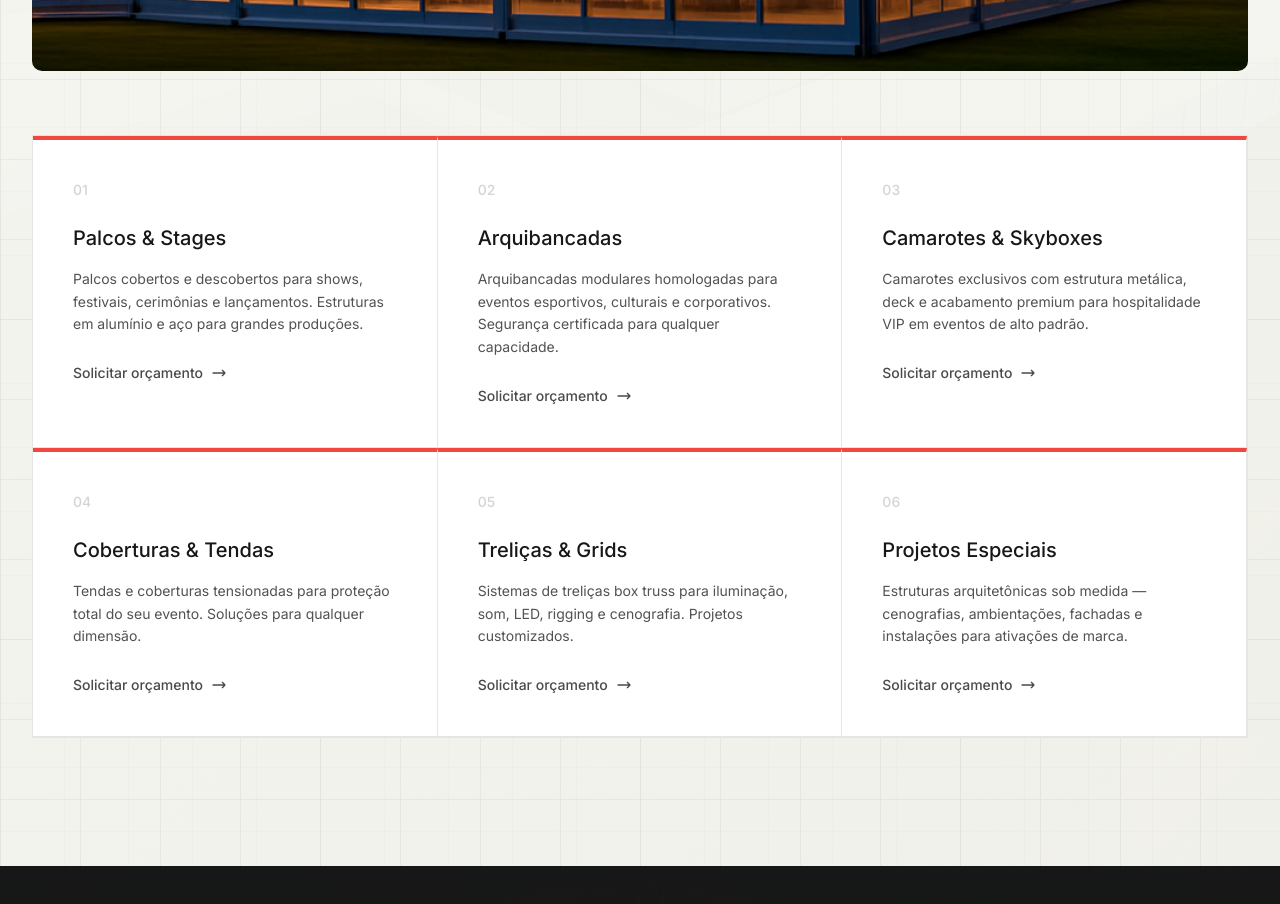
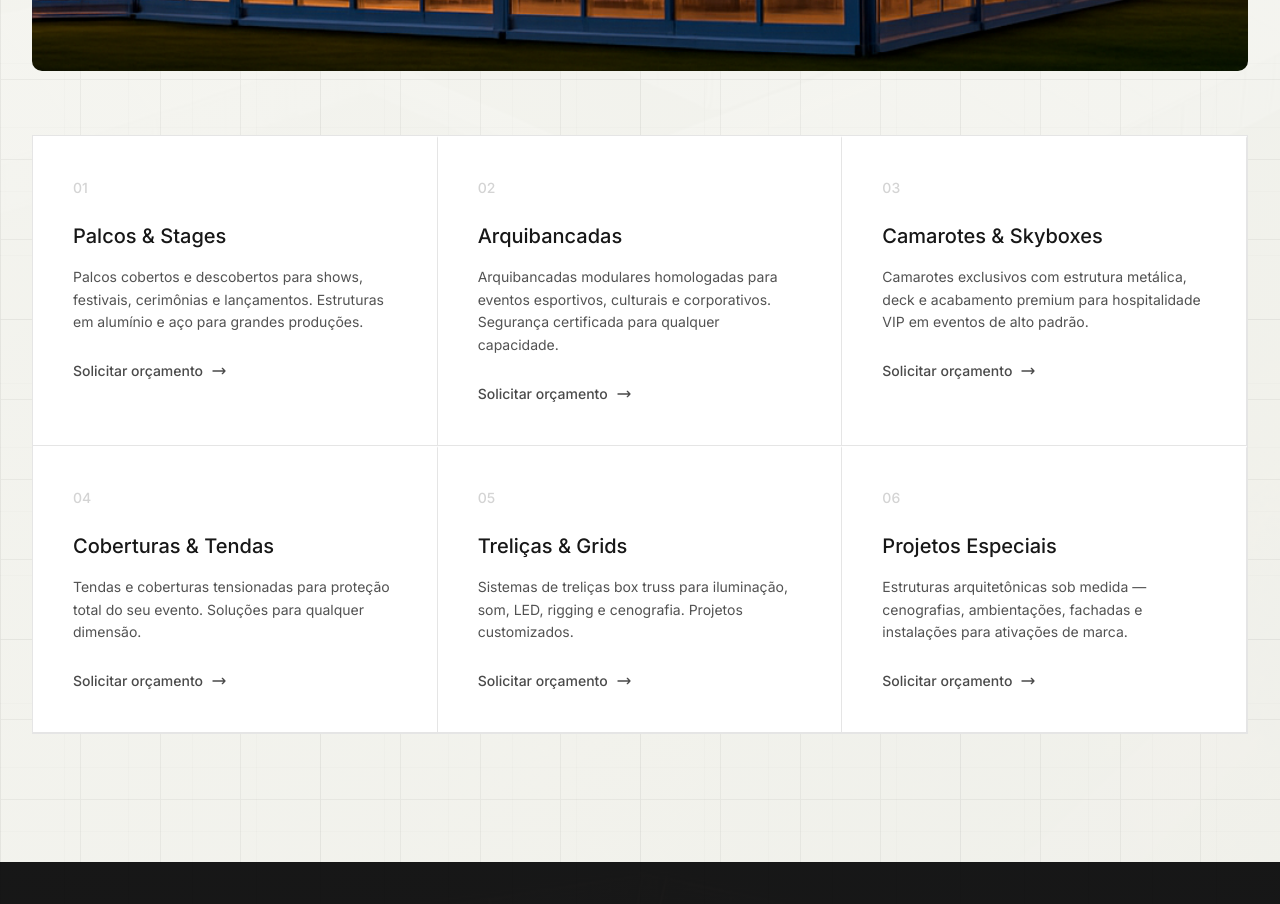
Before and after one commit to Joaolemos-hub/Frask-Estruturas-site, a Next.js app: page / in a window 1280 px wide. Shown: the part 4660-5564 px from the top of the page. Built offline with nearby package versions, Linux system fonts and the light colour scheme.

Commit message:
feat: update border styles for Solucoes component items
Co-authored-by: João Vitor Lemos <225009833+Joaolemos-hub@users.noreply.github.com>

```diff
--- a/components/solucoes.tsx
+++ b/components/solucoes.tsx
@@ -69,7 +69,7 @@ export default function Solucoes() {
           {solucoes.map((s, i) => (
             <div
               key={i}
-              className="bg-white p-10 group hover:bg-white transition-colors border-r border-b border-neutral-200 border-t-4 border-t-frask-red"
+              className="bg-white p-10 group hover:bg-white transition-colors border-r border-b border-neutral-200 border-t-2 border-t-transparent hover:border-t-frask-red"
             >
               <span className="text-sm font-medium text-neutral-300 mb-6 block">
                 0{i + 1}
```
